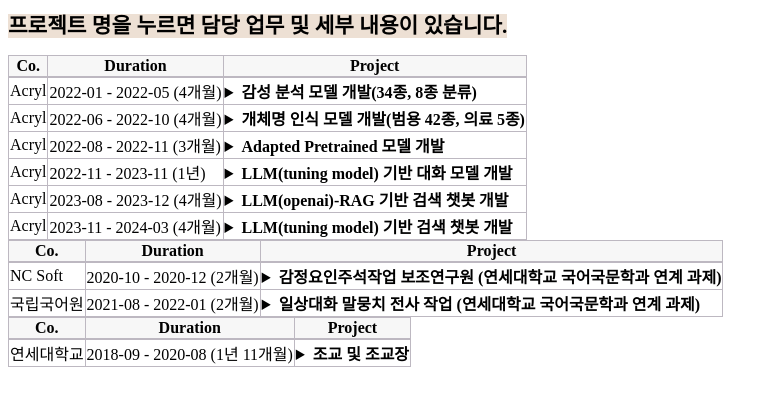
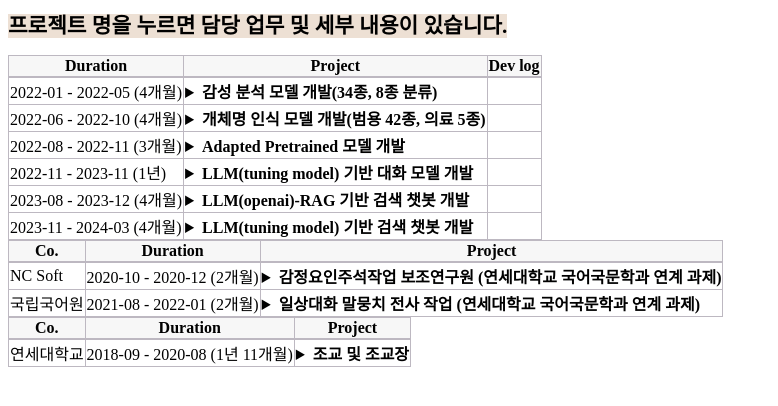
Before and after one commit to finddme/finddme.github.io, a Jekyll site: the page built from _posts/2022-01-01-Project.md, in a window 1280 px wide. Shown: the top 406 px of the page, without its empty margins (0-778 px from the left). Built offline with Jekyll 4.4.1, drawn with Linux system fonts in a browser that asks for light colours.

Commit message:
Update 2022-01-01-Project.md

```diff
--- a/_posts/2022-01-01-Project.md
+++ b/_posts/2022-01-01-Project.md
@@ -22,12 +22,11 @@
    <body>
      <table style="border-collapse:collapse">
        <tr>
-         <th class="line4" bgcolor="#F8F7F9">Co.</th>
          <th class="line4" bgcolor="#F8F7F9">Duration</th>
          <th class="line4" bgcolor="#F8F7F9">Project</th>
+         <th class="line4" bgcolor="#F8F7F9">Dev log</th>
        </tr>
        <tr>
-         <td class="line">Acryl</td>
          <td class="line">2022-01 - 2022-05 (4개월)</td>
          <td class="line">
            <details>
@@ -49,9 +48,9 @@
                   한국어 감성 분석 및 감정 표현 분류와 관련된 언어학 지식을 활용하여 34종, 8종의 한국어 감성 분류 모델을 개발. 34종, 8종 감성 분류 모델은 각각 f1-score 78, 84로 개발 종료 되었으며 해당 모델은 현재 우울증 판별 사업, 아동 돌보미 봇 사업, 역사 인물 복원 사업 등 다양한 사업에 활용 중. <br>
             </details>
           </td>
+         <td class="line"> </td>
        </tr>
        <tr>
-         <td class="line">Acryl</td>
          <td class="line">2022-06 - 2022-10 (4개월)</td>
          <td class="line">
            <details>
@@ -70,9 +69,9 @@
                   범용 개체명 인식 모델(42 class)과 인공지능 기반 헬스케어 플랫폼에서 사용될 bio NER 모델(5 class) 개발.<br>
             </details>
           </td>
+         <td class="line"> </td>
        </tr>
        <tr>
-         <td class="line">Acryl</td>
          <td class="line"> 2022-08 - 2022-11 (3개월)</td>
          <td class="line">
            <details>
@@ -92,9 +91,9 @@
               <li>개발물 산출 기여도: 100%</li>
             </details>
           </td>
+         <td class="line"> </td>
        </tr>
        <tr>
-         <td class="line">Acryl</td>
          <td class="line"> 2022-11 - 2023-11 (1년)</td>
          <td class="line">
            <details>
@@ -126,9 +125,9 @@
              대화 모델 50%(2인 협동 개발), 윤리 검증 모델 100%, 감성 분석 모델 100%
             </details>
           </td>
+         <td class="line"> </td>
        </tr>
        <tr>
-         <td class="line">Acryl</td>
          <td class="line">2023-08 - 2023-12 (4개월)</td>
          <td class="line">
            <details>
@@ -164,9 +163,9 @@
                   gpt-4-turbo의 영어 답변 반환 문제를 해결하기 위해 영-한 번역 플로우를 추가
             </details>
           </td>
+          <td class="line"> </td>
        </tr>
        <tr>
-         <td class="line">Acryl</td>
          <td class="line"> 2023-11 - 2024-03 (4개월)</td>
          <td class="line">
            <details>
@@ -193,6 +192,7 @@
               <br>
             </details>
           </td>
+         <td class="line"> </td>
        </tr>
    </table>
  </body>
```
